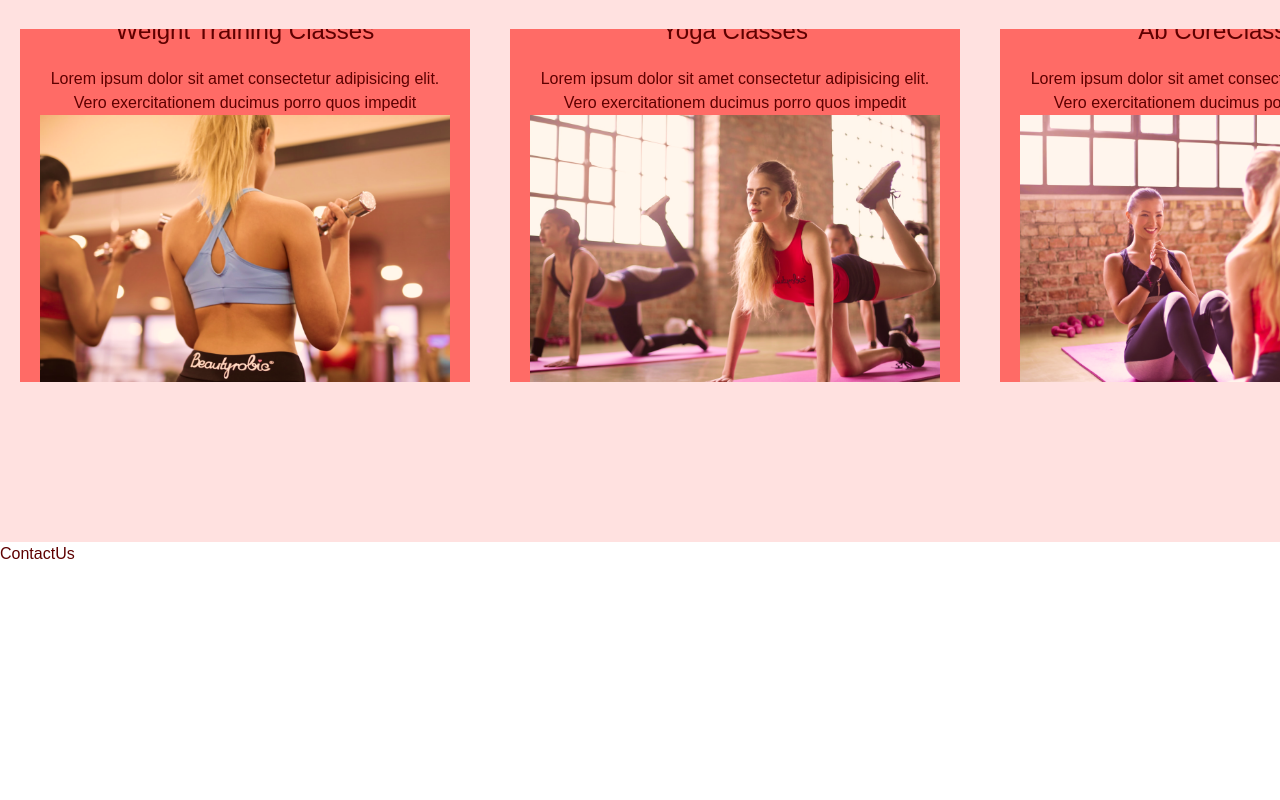
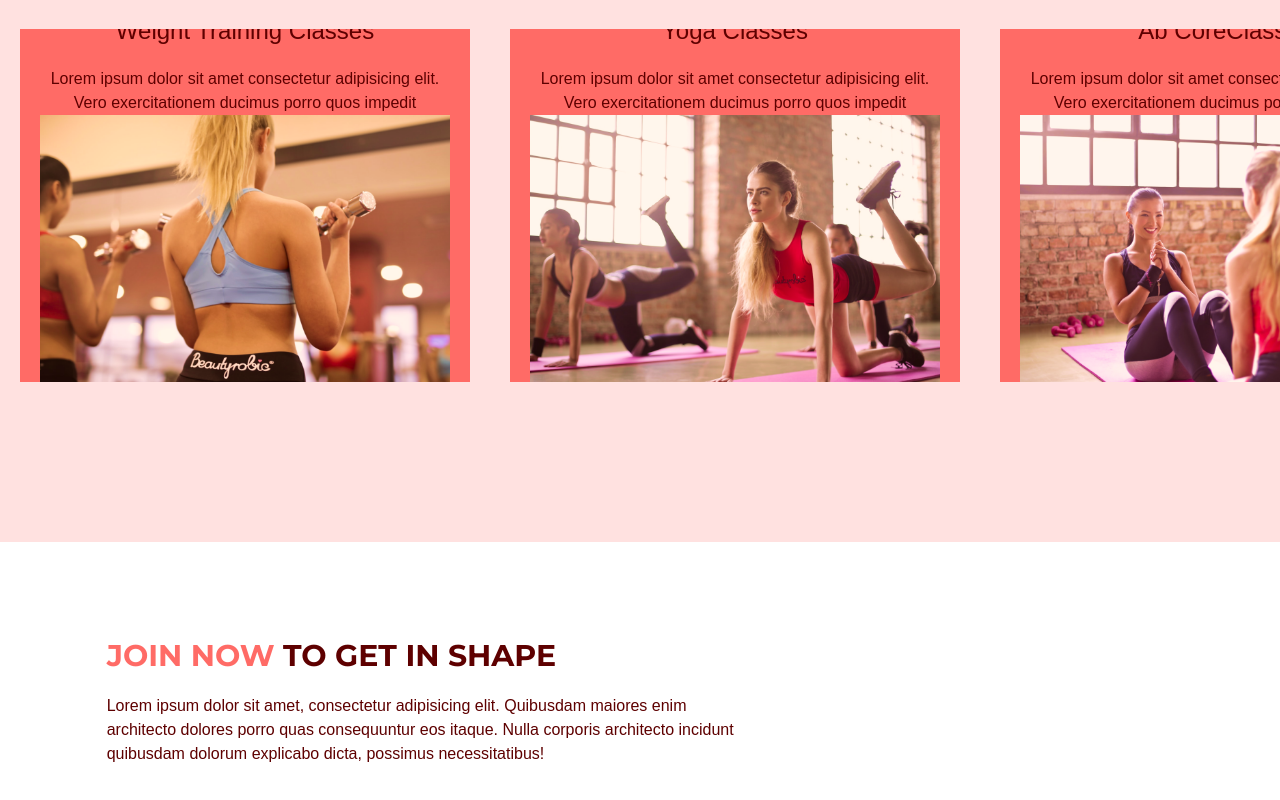
Before and after one commit to FrancoTr/react-ts-evogym, a React (Vite) app: page / in a window 1280 px wide. Shown: the part 2400-3200 px from the top of the page. Before the commit the page ends 2966 px from the top, so only its background shows below. Built offline with nearby package versions, Linux system fonts and the light colour scheme.

Commit message:
Add contact us form elements

```diff
--- a/src/scenes/contactUs/index.tsx
+++ b/src/scenes/contactUs/index.tsx
@@ -1,7 +1,78 @@
-type Props = {};
+import { useForm } from "react-hook-form";
+import { SelectedPage } from "@/shared/types";
+import { motion } from "framer-motion";
+import ContactUsPageGraphic from "@/assets/ContactUsPageGraphic.png";
+import HText from "@/shared/HText";
 
-function ContactUs({}: Props) {
-  return <div>ContactUs</div>;
+type Props = {
+  setSelectedPage: (value: SelectedPage) => void;
+};
+
+function ContactUs({ setSelectedPage }: Props) {
+  const {
+    register,
+    trigger,
+    formState: { errors },
+  } = useForm();
+
+  const onSubmit = async (e: any) => {
+    const isValid = await trigger();
+    if (!isValid) {
+      e.preventDefault();
+    }
+  };
+
+  return (
+    <section id="contactus" className="mx-auto w-5/6 pt-24 pb-32">
+      <motion.div
+        onViewportEnter={() => setSelectedPage(SelectedPage.ContactUs)}
+      >
+        {/* HEADER */}
+        <motion.div
+          className="md:w-3/5"
+          initial="hidden"
+          whileInView="visible"
+          viewport={{ once: true, amount: 0.5 }}
+          transition={{ duration: 0.5 }}
+          variants={{
+            hidden: { opacity: 0, x: -50 },
+            visible: { opacity: 1, x: 0 },
+          }}
+        >
+          <HText>
+            <span className="text-primary-500">JOIN NOW</span> TO GET IN SHAPE
+          </HText>
+          <p className="my-5">
+            Lorem ipsum dolor sit amet, consectetur adipisicing elit. Quibusdam
+            maiores enim architecto dolores porro quas consequuntur eos itaque.
+            Nulla corporis architecto incidunt quibusdam dolorum explicabo
+            dicta, possimus necessitatibus!
+          </p>
+        </motion.div>
+        {/* FORM AND IMAGE */}
+        <div className="mt-10 justify-between gap-8 md:flex">
+          <motion.div
+            className="mt-10 basis-3/5 md:mt-0"
+            initial="hidden"
+            whileInView="visible"
+            viewport={{ once: true, amount: 0.5 }}
+            transition={{ duration: 0.5 }}
+            variants={{
+              hidden: { opacity: 0, y: 50 },
+              visible: { opacity: 1, y: 0 },
+            }}
+          >
+            <form
+              target="_blank"
+              onSubmit={onSubmit}
+              action="https://formsubmit.co/a@email.com"
+              method="POST"
+            ></form>
+          </motion.div>
+        </div>
+      </motion.div>
+    </section>
+  );
 }
 
 export default ContactUs;
```
